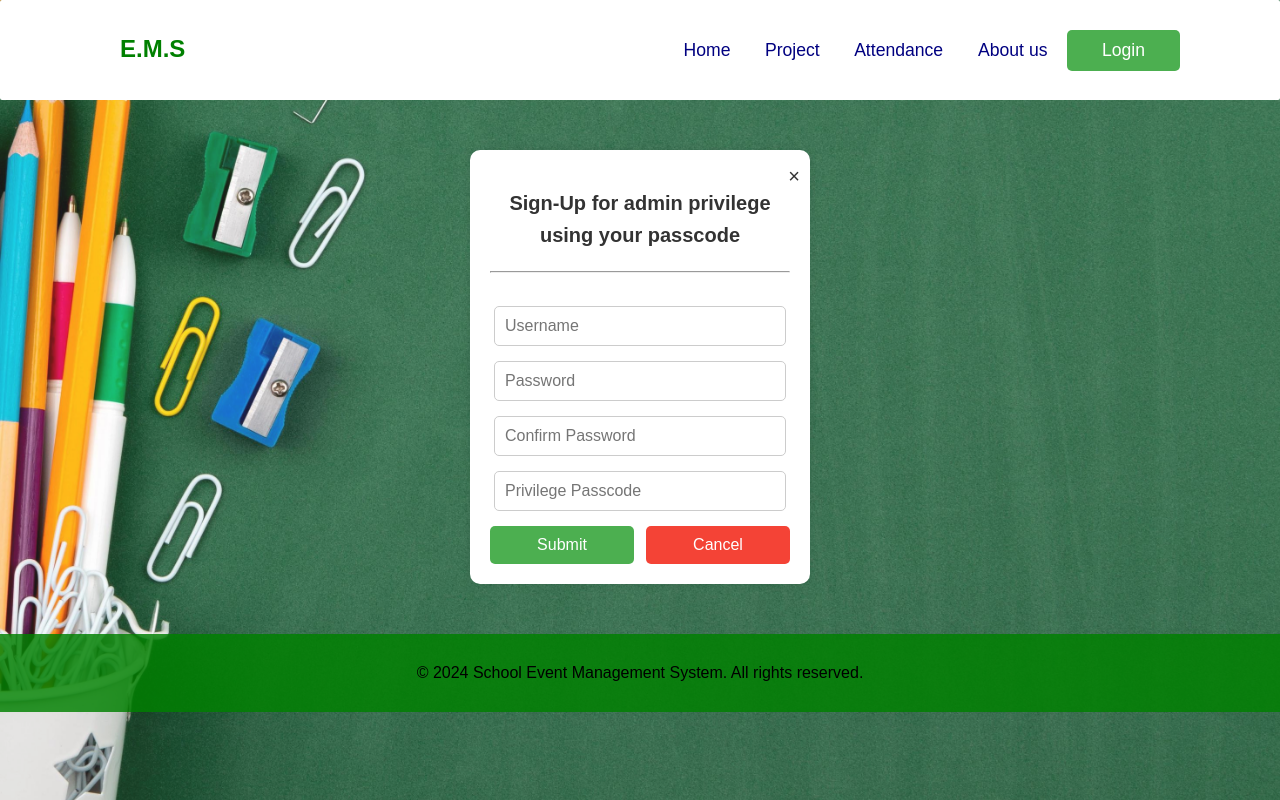
After one commit to EnGentech/Web_Application_Projects, a Django app: page /SEMS-admin/register/ in a window 1280 px wide. The commit adds this page. Run offline with Django 5.2, Linux system fonts and the light colour scheme.

Commit message:
made an impressive move

```diff
--- a/HP_SEMS/hp_sems/urls.py
+++ b/HP_SEMS/hp_sems/urls.py
@@ -20,4 +20,5 @@ from django.urls import path, include
 urlpatterns = [
     path('admin/', admin.site.urls),
     path('' , include('students.urls')),
+    path('SEMS-admin/', include('sems_admin.urls')),
 ]
--- a/HP_SEMS/sems_admin/admin.py
+++ b/HP_SEMS/sems_admin/admin.py
@@ -1,5 +1,5 @@
 from django.contrib import admin
-from .models import AdminData, Event
+from .models import AdminUser, Event
 
-admin.site.register(AdminData)
+admin.site.register(AdminUser)
 admin.site.register(Event)
--- /dev/null
+++ b/HP_SEMS/sems_admin/forms.py
@@ -0,0 +1,11 @@
+# forms.py
+from django import forms
+from django.contrib.auth.forms import UserCreationForm
+from .models import AdminUser
+
+class CustomUserCreationForm(UserCreationForm):
+    privilege_passcode = forms.CharField(max_length=20, required=True, widget=forms.PasswordInput)
+
+    class Meta:
+        model = AdminUser
+        fields = ('username', 'password1', 'password2', 'privilege_passcode')
--- a/HP_SEMS/sems_admin/models.py
+++ b/HP_SEMS/sems_admin/models.py
@@ -1,9 +1,27 @@
 from django.db import models
+from django.contrib.auth.models import AbstractUser
 
-class AdminData(models.Model):
-    # Information
+
+class AdminUser(AbstractUser):
     email = models.EmailField(max_length=100, unique=True)
-    username = models.CharField(max_length=100, unique=True)
+    privilege_password = models.CharField(max_length=20)
+
+    groups = models.ManyToManyField(
+        'auth.Group',
+        related_name='adminuser_set',  # Change related_name to avoid conflicts
+        blank=True,
+        help_text='This is admin group with responsibility to manage school events',
+        verbose_name='groups',
+    )
+    user_permissions = models.ManyToManyField(
+        'auth.Permission',
+        related_name='adminuser_set',
+        blank=True,
+        help_text='Specific permissions for this user.',
+        verbose_name='user permissions',
+    )
+
+    REQUIRED_FIELDS = ['email', 'privilege_password']
 
 
 class Event(models.Model):
@@ -16,4 +34,4 @@ class Event(models.Model):
     event_description = models.TextField()
     created_at = models.DateTimeField(auto_now_add=True)
     updated_at = models.DateTimeField(auto_now=True)
-    event_admin = models.ForeignKey(AdminData, related_name='events', on_delete=models.CASCADE)
+    event_admin = models.ForeignKey(AdminUser, related_name='events', on_delete=models.CASCADE)
--- /dev/null
+++ b/HP_SEMS/sems_admin/templates/register.html
@@ -0,0 +1,37 @@
+{% extends 'index.html' %}
+
+{% load static %}
+
+{% block header %}
+    <link rel="stylesheet" href="{% static 'styles/adminRegister.css' %}">
+    <script src="{% static 'scripts/adminRegister.js' %}"></script>
+{% endblock %}
+
+{% block event %}
+{% endblock %}
+
+{% block content %}
+
+<div class="auth-container" id="admin-auth-container">
+    <span class="auth-close-btn" id="admin-close-btn">&times;</span>
+    <h2 class="auth-title">Sign-Up for admin privilege using your passcode</h2><hr><br>
+    <form id="admin-auth-form" method="POST" action="{% url 'register' %}">
+        {% csrf_token %}
+        <input type="text" id="admin-username" class="auth-input" placeholder="Username" required name='username'>
+        <input type="password" id="admin-password" class="auth-input" placeholder="Password" required name='password1'>
+        <input type="password" id="admin-confirm-password" class="auth-input" placeholder="Confirm Password" required name='password2'>
+        <input type="password" id="admin-passcode" class="auth-input" placeholder="Privilege Passcode" required name='privilege_passcode'>
+        <div class="auth-button-group">
+            <button type="submit" class="auth-submit-btn">Submit</button>
+            <button type="button" class="auth-cancel-btn" id="admin-cancel-btn">Cancel</button>
+        </div>
+        <p id="admin-error-message" class="auth-error-message"></p>
+        {% if messages %}
+            {% for message in messages %}
+                <p id="admin-error-message" class="auth-jango-message">{{ message }}</p>
+            {% endfor %}
+        {% endif %}
+    </form>
+</div>
+
+{% endblock %}
--- /dev/null
+++ b/HP_SEMS/sems_admin/urls.py
@@ -0,0 +1,7 @@
+from django.urls import path
+from . import views
+
+urlpatterns = [
+    path("register/", views.register, name="register"),
+    path('auth_validation/', views.authenticate_User, name="authenticate"),
+]
--- a/HP_SEMS/sems_admin/views.py
+++ b/HP_SEMS/sems_admin/views.py
@@ -1,3 +1,40 @@
-from django.shortcuts import render
+import json
+from .models import AdminUser
+from django.shortcuts import render, redirect
+from .forms import CustomUserCreationForm
+from django.contrib import messages
+from django.http import JsonResponse
+from django.contrib.auth.hashers import check_password
 
-# Create your views here.
+def register(request):
+    if request.method == 'POST':
+        form = CustomUserCreationForm(request.POST)
+        if form.is_valid():
+            passCode = form.cleaned_data.get('privilege_passcode')
+            if passCode != "admin001_pass$":
+                messages.error(request, "Invalid Privilege Passcode")
+                return redirect('register')
+            user = form.save()
+            return redirect('landingPage')
+        else:
+            print(form.error_messages)
+            print(form.fields)
+    else:
+        print("tested")
+        form = CustomUserCreationForm()
+    return render(request, 'register.html', {'form': form})
+
+def authenticate_User(request):
+    if request.method == "POST":
+        data = json.loads(request.body)
+        username = data.get('username')
+        password = data.get('password')
+        user = AdminUser.objects.filter(username=username).first()
+        if user:
+            if check_password(password, user.password):
+                return JsonResponse({"status_code": 200})
+            else:
+                return JsonResponse({"status_response": 400})
+        else:
+            return JsonResponse({"status_code": 401})
+    return redirect('landingPage')
--- /dev/null
+++ b/HP_SEMS/static/scripts/adminRegister.js
@@ -0,0 +1,40 @@
+document.addEventListener("DOMContentLoaded", (event) => {
+    document.getElementById('admin-auth-form').addEventListener('submit', function(event) {
+        event.preventDefault();
+
+        const username = document.getElementById('admin-username').value;
+        const password = document.getElementById('admin-password').value;
+        const confirmPassword = document.getElementById('admin-confirm-password').value;
+        const passcode = document.getElementById('admin-passcode').value;
+        const errorMessage = document.getElementById('admin-error-message');
+
+        // Regex to check if the password is alphanumeric and contains at least one special character
+        const passwordPattern = /^(?=.*[a-zA-Z])(?=.*\d)(?=.*[@$!%*?&])[A-Za-z\d@$!%*?&]{4,}$/;
+
+        if (username === "" || password === "" || confirmPassword === "" || passcode === "") {
+            errorMessage.textContent = "All fields are required.";
+            errorMessage.style.display = "block";
+        } else if (password !== confirmPassword) {
+            errorMessage.textContent = "Passwords do not match.";
+            errorMessage.style.display = "block";
+        } else if (!passwordPattern.test(password)) {
+            errorMessage.textContent = "Password must be alphanumeric and contain at least one special character.";
+            errorMessage.style.display = "block";
+        } else if (passcode.length < 8) {
+            errorMessage.textContent = "Passcode must be at least 8 characters long.";
+            errorMessage.style.display = "block";
+        } else {
+            errorMessage.style.display = "none";
+            this.submit();
+        }
+    });
+
+    document.getElementById('admin-cancel-btn').addEventListener('click', function() {
+        document.getElementById('admin-auth-form').reset();
+        document.getElementById('admin-error-message').style.display = "none";
+    });
+
+    document.getElementById('admin-close-btn').addEventListener('click', function() {
+        document.getElementById('admin-auth-container').style.display = 'none';
+    });
+});
--- /dev/null
+++ b/HP_SEMS/static/styles/adminRegister.css
@@ -0,0 +1,84 @@
+#admin-auth-container {
+    font-family: Arial, sans-serif;
+    background-color: #ffffff;
+    padding: 20px;
+    border-radius: 10px;
+    box-shadow: 0 0 10px rgba(0, 0, 0, 0.1);
+    width: 300px;
+    text-align: center;
+    position: relative;
+    margin: 50px auto;
+}
+
+.auth-title {
+    margin-bottom: 20px;
+    font-size: 20px;
+    color: #333;
+}
+
+.auth-close-btn {
+    position: absolute;
+    top: 10px;
+    right: 10px;
+    font-size: 20px;
+    color: #333;
+    cursor: pointer;
+}
+
+.auth-input {
+    width: 90%;
+    padding: 10px;
+    margin-bottom: 15px;
+    border: 1px solid #ccc;
+    border-radius: 5px;
+    font-size: 16px;
+}
+
+.auth-button-group {
+    display: flex;
+    justify-content: space-between;
+}
+
+.auth-submit-btn {
+    width: 48%;
+    padding: 10px;
+    background-color: #4CAF50;
+    border: none;
+    border-radius: 5px;
+    color: white;
+    font-size: 16px;
+    cursor: pointer;
+}
+
+.auth-submit-btn:hover {
+    background-color: #45a049;
+}
+
+.auth-cancel-btn {
+    width: 48%;
+    padding: 10px;
+    background-color: #f44336;
+    border: none;
+    border-radius: 5px;
+    color: white;
+    font-size: 16px;
+    cursor: pointer;
+}
+
+.auth-cancel-btn:hover {
+    background-color: #e53935;
+}
+
+.auth-error-message {
+    color: red;
+    font-size: 14px;
+    display: none;
+    margin-top: 10px;
+}
+
+.auth-jango-message {
+    color: red !important;
+    font-size: 14px;
+    display: none;
+    margin-top: 10px;
+}
--- a/HP_SEMS/students/views.py
+++ b/HP_SEMS/students/views.py
@@ -5,6 +5,8 @@ from django.shortcuts import render
 def landingPage(request):
     return render(request, 'index.html')
 
-
 def event(request):
     return render(request, 'event.html')
+
+def adminRegister(request):
+    return render(request, 'adminRegister.html')
```
Also changed, not shown: HP_SEMS/sems_admin/templates/event.html (added, +88 -0 lines), HP_SEMS/static/scripts/event.js (+73 -3 lines), HP_SEMS/static/styles/event.css (+128 -0 lines), HP_SEMS/students/templates/event.html (deleted, +0 -70 lines), HP_SEMS/db.sqlite3, HP_SEMS/sems_admin/migrations/0002_adminuser_alter_event_event_admin_delete_admindata.py (added), HP_SEMS/sems_admin/migrations/0003_alter_adminuser_options_alter_adminuser_managers_and_more.py (added), HP_SEMS/students/urls.py (line endings or trailing spaces).
